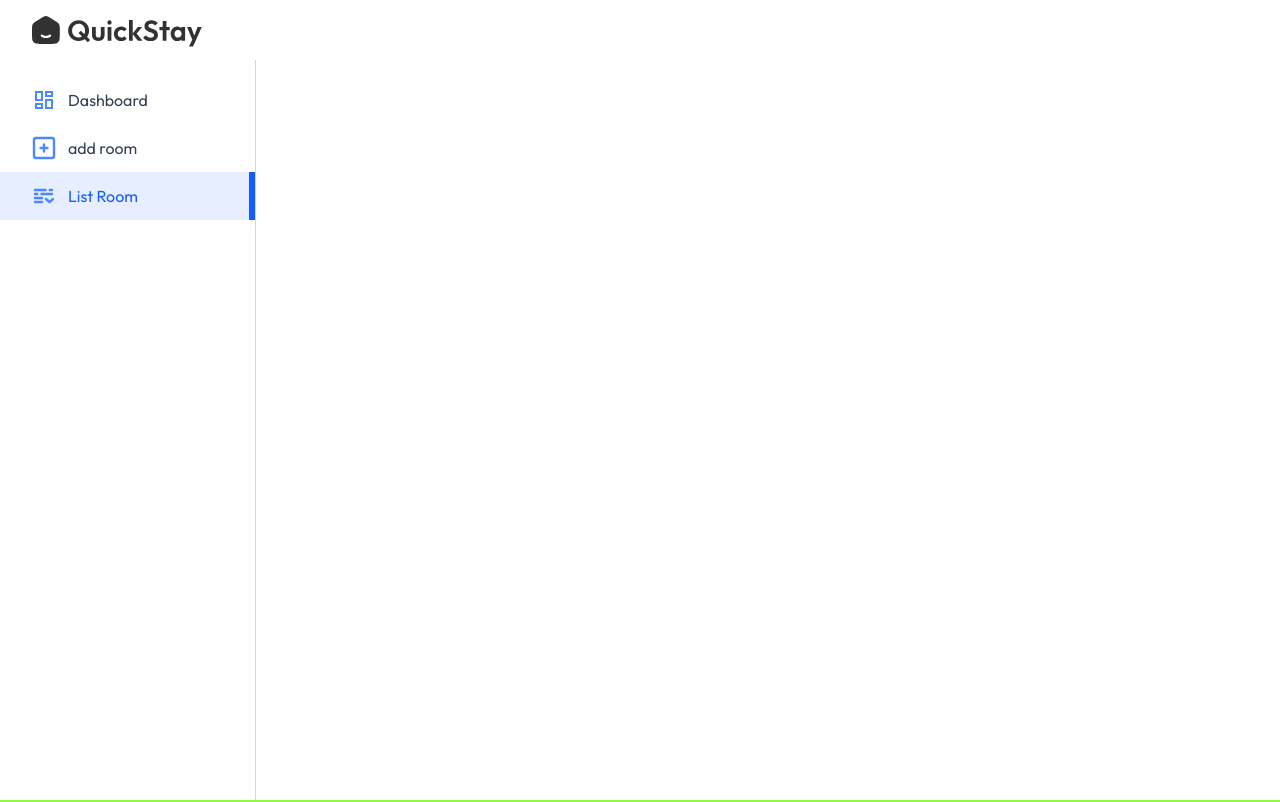
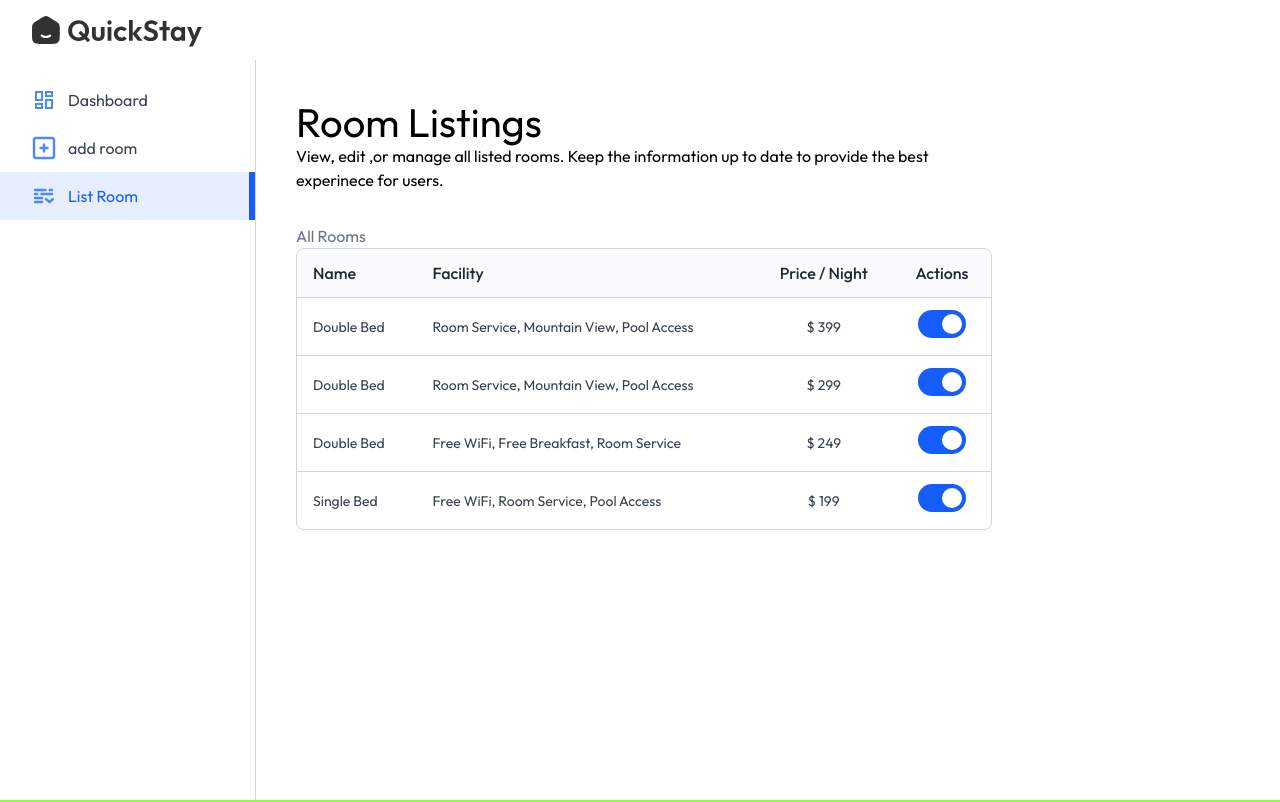
Before and after one commit to SwamirajMagar/Hotel_Booking_Web, a React (Vite) app in the folder client/: page /owner/list-room in a window 1280 px wide. Shown: the top 802 px of the page. Built offline with nearby package versions, Linux system fonts and the light colour scheme; a web font is replaced by a local one.

Commit message:
website frontend completed

```diff
--- a/client/src/pages/HotelOwner/Listroom.jsx
+++ b/client/src/pages/HotelOwner/Listroom.jsx
@@ -1,11 +1,58 @@
-import React from 'react';
+import React, { useState } from 'react';
+import { roomsDummyData } from '../../assets/assets';
+import Title from '../../components/Title';
 
 const Listroom = () => {
+
+  const [rooms, setRooms] = useState(roomsDummyData)
+
   return (
+
     <div>
+      <Title align='left' font='outfit' title='Room Listings' subtitle='View,  edit ,or manage all listed rooms. Keep the information up to date to provide the best experinece for users.' />
+      <p className='text-gray-500 mt-8'>All Rooms</p>
 
-    </div>
-  );
+      <div className='w-full max-w-3xl text-left border border-gray-300 rounded-lg max-h-80 overflow-y-scroll'>
+        <table className='w-full'>
+          <thead className='bg-gray-50'>
+            <tr>
+              <th className='py-3 px-4 text-gray-800 font-medium'>Name</th>
+              <th className='py-3 px-4 text-gray-800 font-medium max-sm:hidden'>Facility</th>
+              <th className='py-3 px-4 text-gray-800 font-medium text-center'>Price / Night</th>
+              <th className='py-3 px-4 text-gray-800 font-medium text-center'>Actions</th>
+            </tr>
+          </thead>
+          <tbody className='text-sm'>
+            {
+              rooms.map((item, index) => (
+                <tr key={index}>
+                  <td className='py-3 px-4 text-gray-700 border-t border-gray-300'>
+                    {item.roomType}
+                  </td>
+
+                  <td className='py-3 px-4 text-gray-700 border-t border-gray-300 max-sm:hidden'>
+                    {item.amenities.join(', ')}
+                  </td>
+
+                  <td className='py-3 px-4 text-gray-700 border-t border-gray-300 text-center'>
+                    $ {item.pricePerNight}
+                  </td>
+
+                  <td className='py-3 px-4 border-t border-gray-300 text-sm text-red-500 text-center'>
+                    <label className='relative inline-flex items-center cursor-pointer text-gray-900 gap-3'>
+                      <input type="checkbox" className='sr-only peer' checked={item.isAvailable} />
+                      <div className='w-12 h-7 bg-slate-300 rounded-full peer peer-checked:bg-blue-600 transition-colors duration-200'></div>
+                      <span className='dot absolute left-1 top-1 w-5 h-5 bg-white rounded-full peer-checked:translate-x-5 transition-transform duration-200 ease-in-out'></span>
+                    </label>
+                  </td>
+                </tr>
+              ))}
+          </tbody>
+        </table>
+
+      </div>
+      </div>
+      );
 };
 
 export default Listroom;
```
